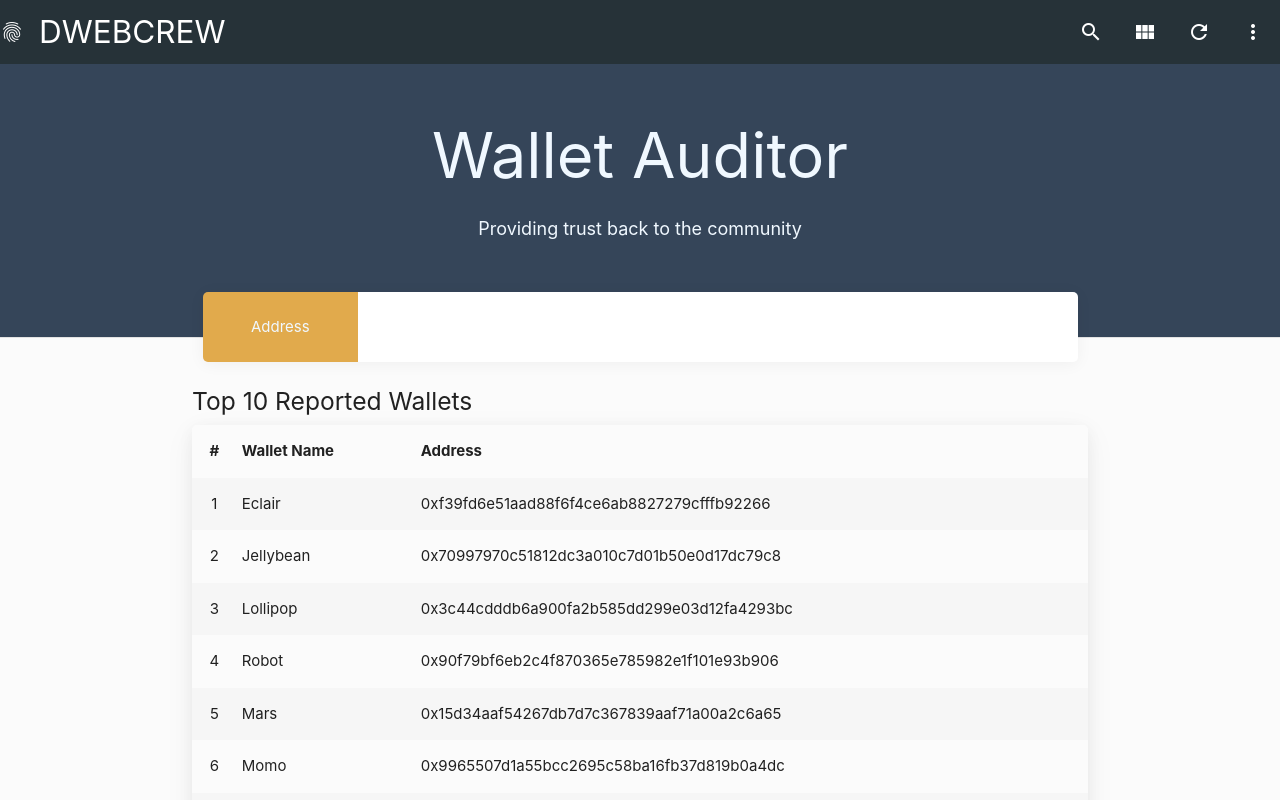
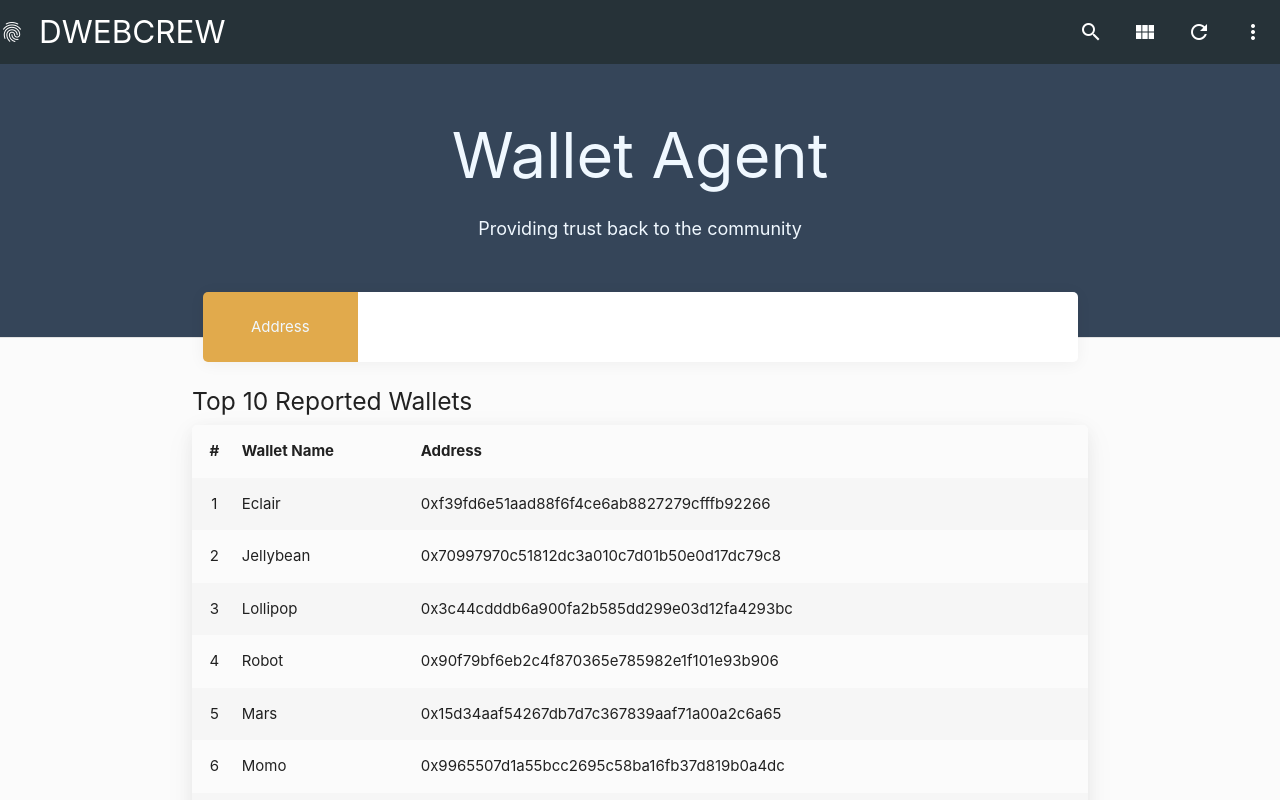
Before and after one commit to zer0kool/web3, a React (Create React App) app: page / in a window 1280 px wide. Shown: the top 800 px of the page. Built offline with nearby package versions, Linux system fonts and the light colour scheme.

Commit message:
tool renamed

```diff
--- a/src/components/Main/Main.jsx
+++ b/src/components/Main/Main.jsx
@@ -8,7 +8,7 @@ export default class Main extends Component {
         return (
            <div className="Main">
               <div className="info">
-              		<h1>Wallet Auditor</h1>
+              		<h1>Wallet Agent</h1>
 									<p class="slogan">Providing trust back to the community</p>
 									<div class="container">
 										<div class="searchBar">
```
